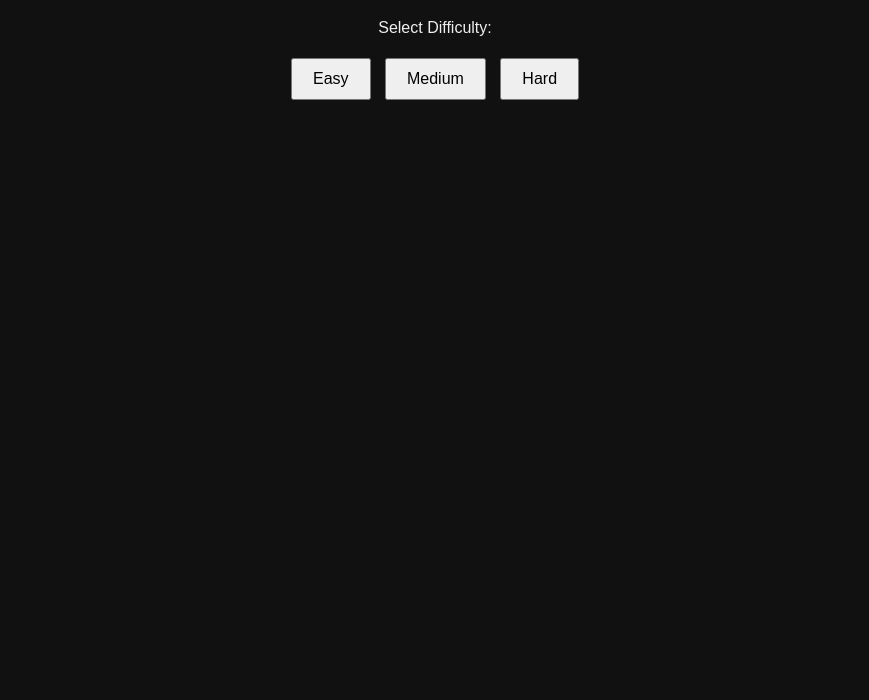
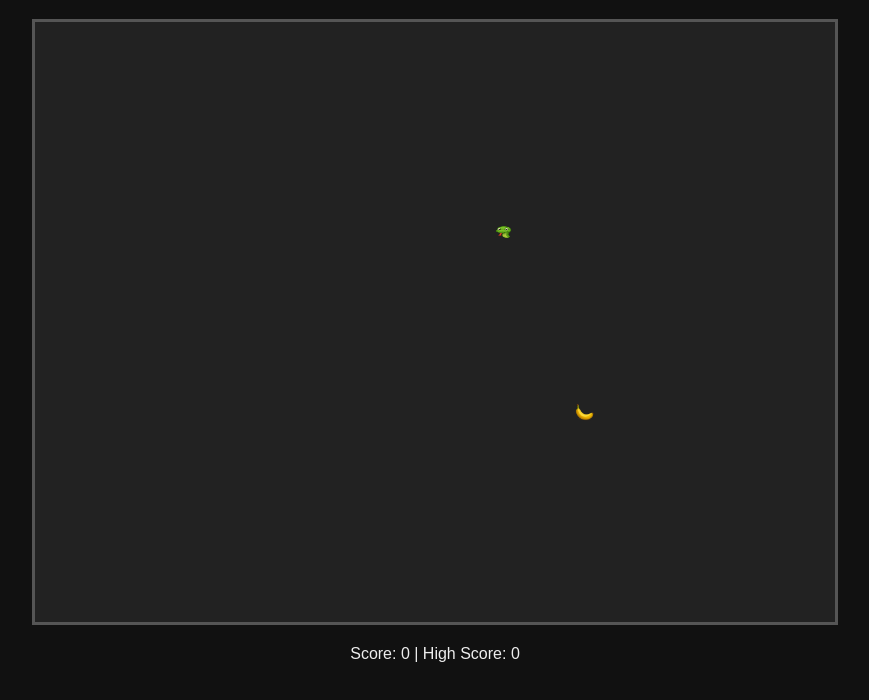
Before and after one commit to ggasson/RF-Signal, a plain HTML site: page index.html in a window 1280 px wide. Both pictures are taken after a click on the button "Easy". Shown: the part 62-762 px from the top of the page, without its empty margins (205-1074 px from the left). Drawn offline with Linux system fonts and the light colour scheme.

Commit message:
Update index.html

```diff
--- a/index.html
+++ b/index.html
@@ -74,4 +74,145 @@
     ];
 
     let highScore = localStorage.getItem("snakeHighScore") || 0;
-    highScoreEl.textConten
+    highScoreEl.textContent = highScore;
+
+    function startGame(difficulty) {
+      document.getElementById("menu").style.display = "none";
+      document.getElementById("gameOver").style.display = "none";
+      canvas.style.display = "block";
+      document.getElementById("hud").style.display = "block";
+
+      snake = [{x: 9*box, y: 10*box}];
+      direction = "RIGHT";
+      score = 0;
+      scoreEl.textContent = score;
+      food = spawnFood();
+
+      speed = (difficulty === "easy") ? 200 : (difficulty === "medium") ? 150 : 100;
+
+      clearInterval(gameInterval);
+      gameInterval = setInterval(draw, speed);
+    }
+
+    function showMenu() {
+      document.getElementById("menu").style.display = "block";
+      document.getElementById("gameOver").style.display = "none";
+      canvas.style.display = "none";
+      document.getElementById("hud").style.display = "none";
+    }
+
+    document.addEventListener("keydown", e => {
+      if (e.key === "ArrowLeft" && direction !== "RIGHT") direction = "LEFT";
+      else if (e.key === "ArrowUp" && direction !== "DOWN") direction = "UP";
+      else if (e.key === "ArrowRight" && direction !== "LEFT") direction = "RIGHT";
+      else if (e.key === "ArrowDown" && direction !== "UP") direction = "DOWN";
+    });
+
+    function spawnFood() {
+      let type = foodTypes[Math.floor(Math.random() * foodTypes.length)];
+      let foodImg = new Image();
+      foodImg.src = type.img;
+      return {
+        x: Math.floor(Math.random()* (canvas.width/box)) * box,
+        y: Math.floor(Math.random()* (canvas.height/box)) * box,
+        type: type,
+        img: foodImg
+      };
+    }
+
+    function drawSegment(img, x, y, angle=0) {
+      ctx.save();
+      ctx.translate(x + box/2, y + box/2);
+      ctx.rotate(angle);
+      ctx.drawImage(img, -box/2, -box/2, box, box);
+      ctx.restore();
+    }
+
+    function draw() {
+      ctx.clearRect(0, 0, canvas.width, canvas.height);
+
+      // draw food
+      ctx.drawImage(food.img, food.x, food.y, box, box);
+
+      // move snake
+      let headX = snake[0].x;
+      let headY = snake[0].y;
+
+      if (direction === "LEFT") headX -= box;
+      if (direction === "UP") headY -= box;
+      if (direction === "RIGHT") headX += box;
+      if (direction === "DOWN") headY += box;
+
+      // check collision with food
+      if (headX === food.x && headY === food.y) {
+        score += food.type.score;
+        scoreEl.textContent = score;
+
+        // grow snake based on food type
+        for (let i = 0; i < food.type.growth; i++) {
+          snake.unshift({ x: headX, y: headY });
+        }
+
+        food = spawnFood();
+      } else {
+        snake.pop();
+      }
+
+      let newHead = {x: headX, y: headY};
+
+      // check collision with walls or self
+      if (
+        headX < 0 || headY < 0 ||
+        headX >= canvas.width || headY >= canvas.height ||
+        collision(newHead, snake)
+      ) {
+        clearInterval(gameInterval);
+        document.getElementById("finalScore").textContent = score;
+        document.getElementById("gameOver").style.display = "block";
+        canvas.style.display = "none";
+        document.getElementById("hud").style.display = "none";
+
+        if (score > highScore) {
+          highScore = score;
+          localStorage.setItem("snakeHighScore", highScore);
+        }
+        highScoreEl.textContent = highScore;
+        return;
+      }
+
+      snake.unshift(newHead);
+
+      // draw snake with sprites
+      for (let i = 0; i < snake.length; i++) {
+        let seg = snake[i];
+        if (i === 0) { // head
+          let angle = (direction === "RIGHT") ? 0 :
+                      (direction === "DOWN") ? Math.PI/2 :
+                      (direction === "LEFT") ? Math.PI :
+                      -Math.PI/2;
+          drawSegment(headImg, seg.x, seg.y, angle);
+        } else if (i === snake.length - 1) { // tail
+          let prev = snake[i-1];
+          let dx = seg.x - prev.x;
+          let dy = seg.y - prev.y;
+          let angle = (dx === box) ? 0 :
+                      (dy === box) ? Math.PI/2 :
+                      (dx === -box) ? Math.PI :
+                      -Math.PI/2;
+          drawSegment(tailImg, seg.x, seg.y, angle);
+        } else { // body
+          drawSegment(bodyImg, seg.x, seg.y);
+        }
+      }
+    }
+
+    function collision(head, array) {
+      for (let i = 0; i < array.length; i++) {
+        if (head.x === array[i].x && head.y === array[i].y) return true;
+      }
+      return false;
+    }
+  </script>
+
+</body>
+</html>
```
